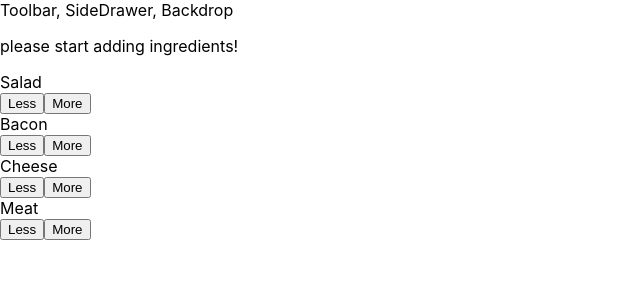
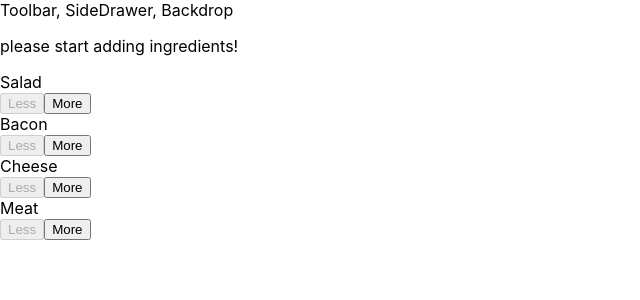
Before and after one commit to octobrekids/react-my-app, a React app: page / in a window 1280 px wide. Shown: the top 300 px of the page, without its empty margins (0-640 px from the left). Built offline with nearby package versions, Linux system fonts and the light colour scheme.

Commit message:
disable less

```diff
--- a/src/components/Burger/BuildControls/BuildControl/BuildControl.js
+++ b/src/components/Burger/BuildControls/BuildControl/BuildControl.js
@@ -4,7 +4,7 @@
   return (
     <div className={classes.BuildControl}>
       <div className={classes.Label}>{props.label}</div>
-      <button className={classes.Less}>Less</button>
+      <button className={classes.Less} onClick={props.removed} disabled={props.disabled}>Less</button>
       <button className={classes.More} onClick={props.added}>More</button>
     </div>
   );
--- a/src/components/Burger/BuildControls/BuildControls.js
+++ b/src/components/Burger/BuildControls/BuildControls.js
@@ -17,6 +17,8 @@
           key={ctrl.label}
           label={ctrl.label}
           added={()  => props.ingredientAdded(ctrl.type)}
+          removed={() => props.ingredientRemoved(ctrl.type)}
+          disabled={props.disabled[ctrl.type]}
         />
       ))}
     </div>
--- a/src/containers/BurgerBuilder/BurgerBuilder.js
+++ b/src/containers/BurgerBuilder/BurgerBuilder.js
@@ -40,16 +40,41 @@
     this.setState({ totalPrice: newPrice, ingredients: updatedIngredients });
   };
 
-  removeIngredientHandler = (type) => {};
+  removeIngredientHandler = (type) => {
+    const oldCount = this.state.ingredients[type];
+    if (oldCount <= 0) {
+      return;
+    }
+    const updateCounted = oldCount - 1;
+    const updatedIngredients = {
+      ...this.state.ingredients,
+    };
+    updatedIngredients[type] = updateCounted;
+    const priceDeduction = INGREDIENT_PRICES[type];
+    const oldPrice = this.state.totalPrice;
+    const newPrice = oldPrice - priceDeduction;
+    this.setState({ totalPrice: newPrice, ingredients: updatedIngredients });
+  };
 
   render() {
+      const disabledInfo =  {
+          ...this.state.ingredients
+      };
+      for(let key in disabledInfo){
+          // return true or false
+          disabledInfo[key] = disabledInfo[key] <= 0
+      }
     return (
       <Aux>
         <div>
           <Burger ingredients={this.state.ingredients} />
         </div>
         <div>
-          <BuildControls ingredientAdded={this.addIngredientHandler} />
+          <BuildControls
+            ingredientAdded={this.addIngredientHandler}
+            ingredientRemoved={this.removeIngredientHandler}
+            disabled={disabledInfo}
+          />
         </div>
       </Aux>
     );
```
